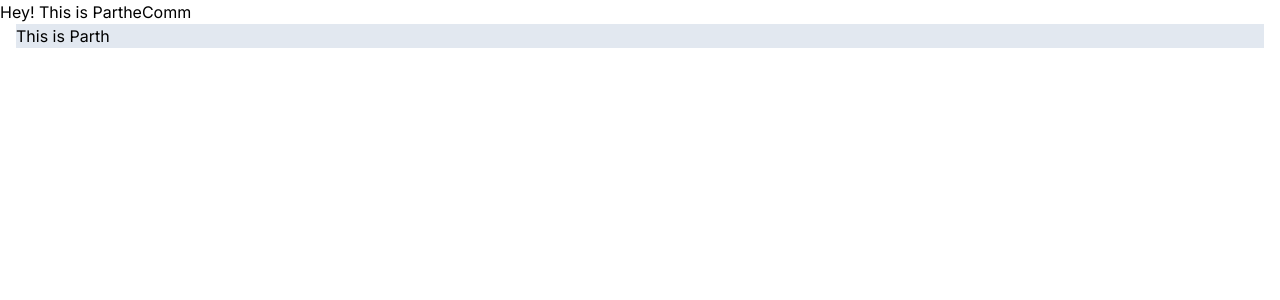
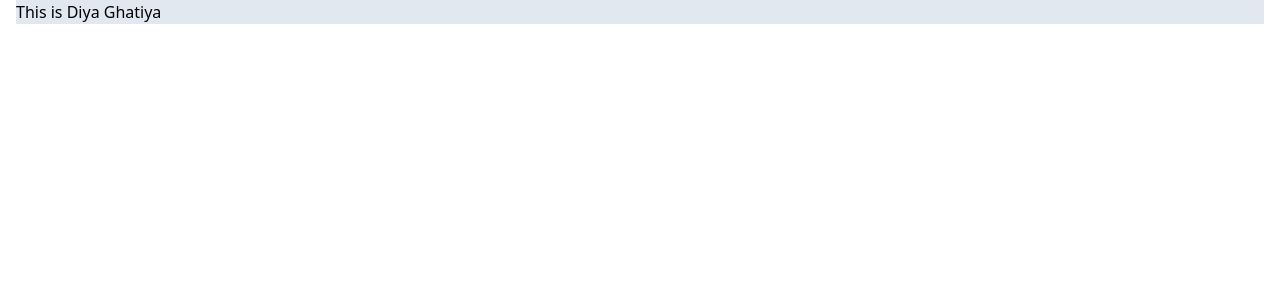
Before and after one commit to Parth-Prajapati18/eCommNext, a Next.js app in the folder parth-ecom/: page / in a window 1280 px wide. Shown: the top 300 px of the page. Built offline with nearby package versions, Linux system fonts and the light colour scheme.

Commit message:
New App First commit

```diff
--- /dev/null
+++ b/parth-ecom/app/Components/NavBar.js
@@ -0,0 +1,13 @@
+import React from 'react'
+import Image from 'next/image'
+
+function navbar() {
+  return (
+    <div>
+        Parth
+      <Image src='../assets/logo.png' alt='Part-Cart' />
+    </div>
+  )
+}
+
+export default navbar
--- a/parth-ecom/app/layout.js
+++ b/parth-ecom/app/layout.js
@@ -1,7 +1,8 @@
 import './globals.css'
 import { Inter } from 'next/font/google'
+import navbar from './Components/NavBar.js'
 
-const inter = Inter({ subsets: ['latin'] })
+// const inter = Inter({ subsets: ['latin'] })
 
 export const metadata = {
   title: 'Create Next App',
@@ -11,10 +12,10 @@ export const metadata = {
 export default function RootLayout({ children }) {
   return (
     <html lang="en">
-      <body className={inter.className}>
-
+      {/* <body className={inter.className}>  */}
+        <body >
+        <navbar />
         {children}
-
         </body>
     </html>
   )
--- a/parth-ecom/app/page.js
+++ b/parth-ecom/app/page.js
@@ -7,8 +7,7 @@ export const  metadata = {
 export default function Home() {
   return (
     <div>
-      Hey! This is PartheComm
-      <div className="mx-4 bg-slate-200">This is Parth</div>
+      <div className="mx-4 bg-slate-200">This is Diya Ghatiya</div>
     </div>
   )
 }
```
Also changed, not shown: parth-ecom/public/assets/logo.png (added).
